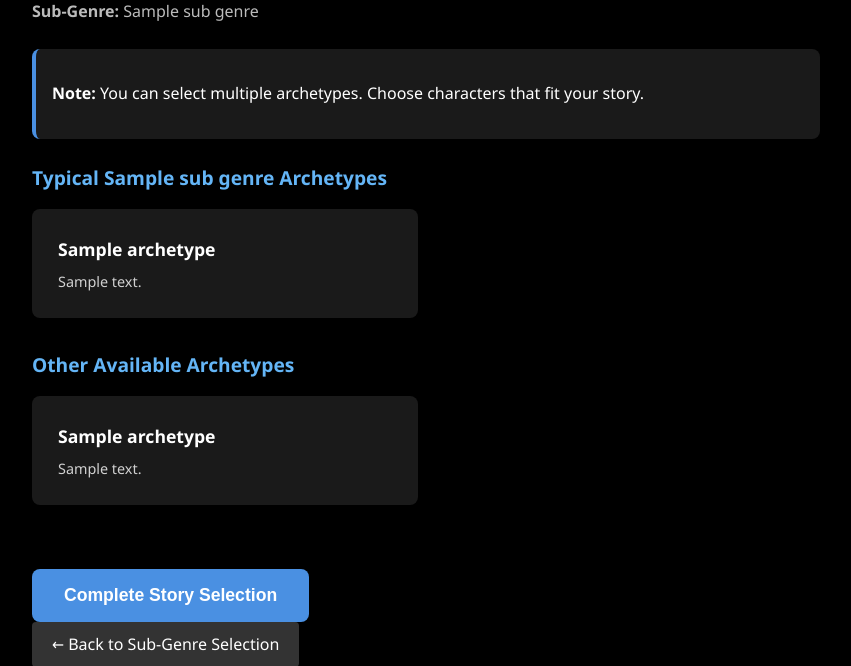
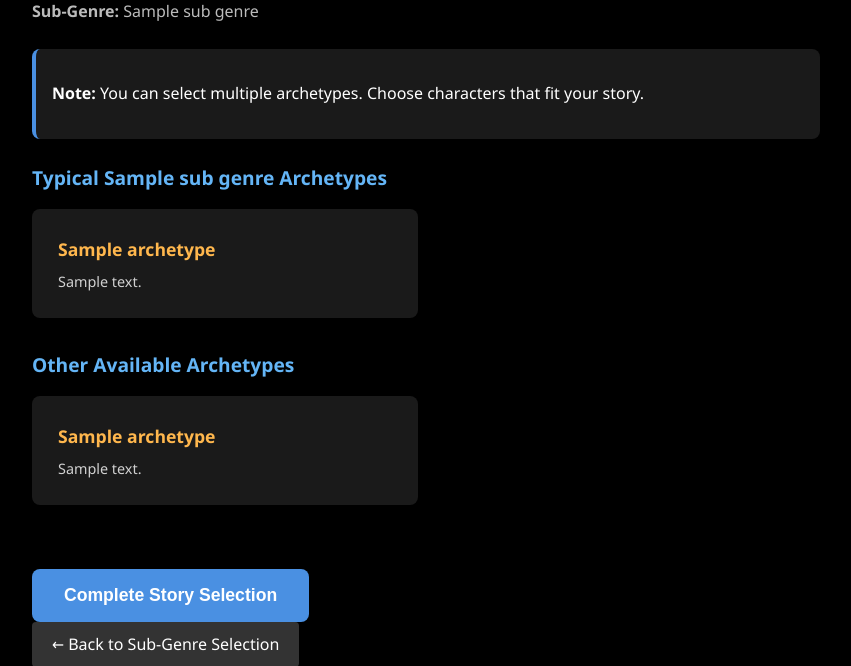
Before and after one commit to LarsLiden/Kraitif, a Flask app: template templates/archetype_selection.html in a window 1280 px wide. Shown: the part 370-1036 px from the top of the page, without its empty margins (420-1271 px from the left). Run offline with Flask 3, Linux system fonts and the light colour scheme; the template is opened without the code that fills it: most values are stand-ins (such as "Sample title", 1, 10 or a date in 2020); parts of the project's set-up code (start-up, migrations or seed data) failed here and were passed over.

Commit message:
Change archetype names from white to orange theme color (#FFB74D)
Co-authored-by: LarsLiden <6528486+LarsLiden@users.noreply.github.com>

```diff
--- a/templates/archetype_selection.html
+++ b/templates/archetype_selection.html
@@ -154,7 +154,7 @@
     font-weight: bold;
     font-size: 1.1rem;
     margin-bottom: 0.5rem;
-    color: #ffffff;
+    color: #FFB74D;
 }
 
 .archetype-description {
```
